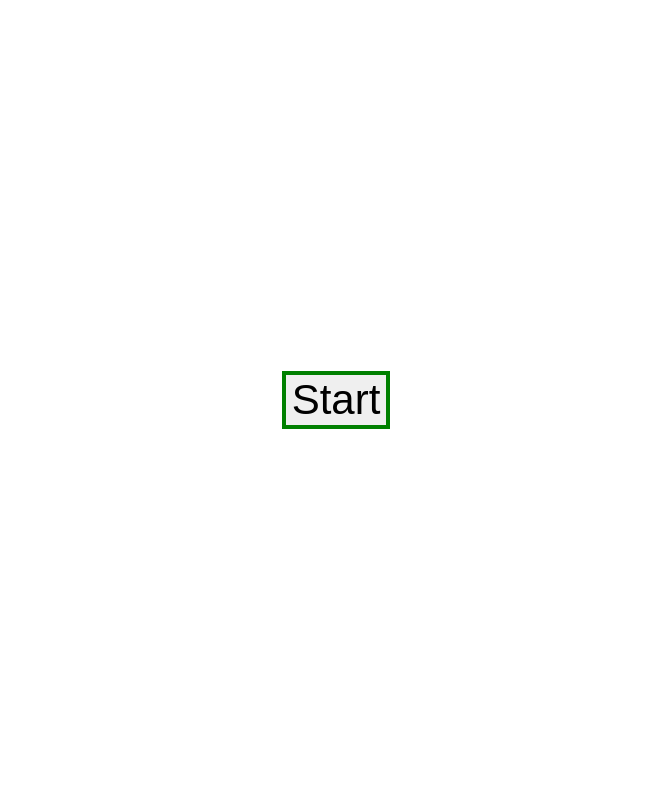
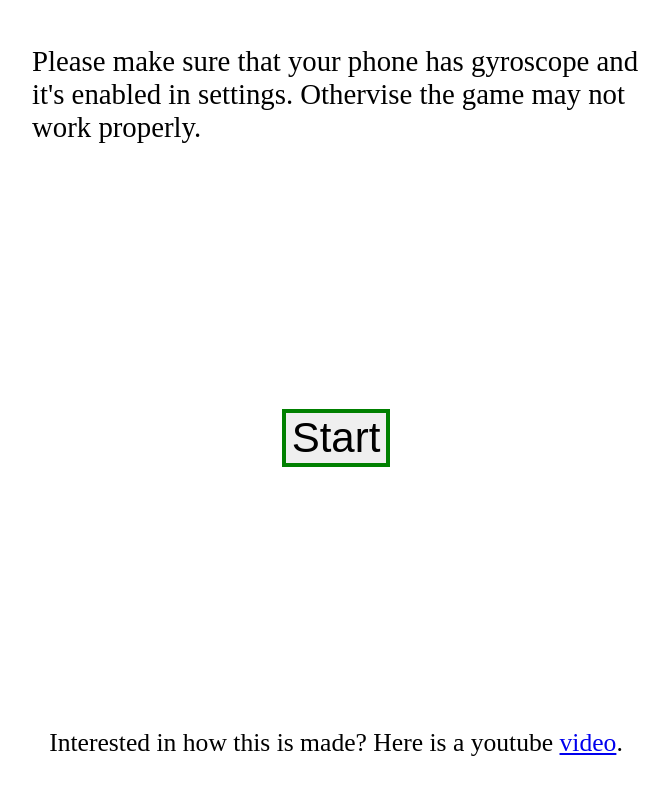
Before and after one commit to NordicBeaver/tilter, a website built with Parcel: page src/index.html in a window 1280 px wide. Shown: the whole page, without its empty margins (304-972 px from the left). Built offline with nearby package versions, Linux system fonts and the light colour scheme.

Commit message:
Description and YT link.

```diff
--- a/src/index.html
+++ b/src/index.html
@@ -29,14 +29,23 @@
     width: 100%;
     height: 100%;
     display: flex;
+    flex-direction: column;
     align-items: center;
-    justify-content: space-around;
+    justify-content: space-between;
+    padding: 1em;
+  }
+
+  #intro {
+    font-size: 1.8em;
+  }
+
+  #youtube {
+    font-size: 1.6em;
   }
 
   #startButton {
     border: 4px solid green;
     font-size: 42px;
-    ;
   }
 
   #gameScreen {
@@ -56,7 +65,11 @@
 <body>
 
   <div id="startScreen">
+    <p id="intro">Please make sure that your phone has gyroscope and it's enabled in settings. Othervise the game may
+      not work properly.</p>
     <button id="startButton">Start</button>
+    <p id="youtube">Interested in how this is made? Here is a youtube <a
+        href="https://www.youtube.com/watch?v=Zg8sSizPfYg">video</a>.</p>
   </div>
 
   <div id="gameScreen">
```
